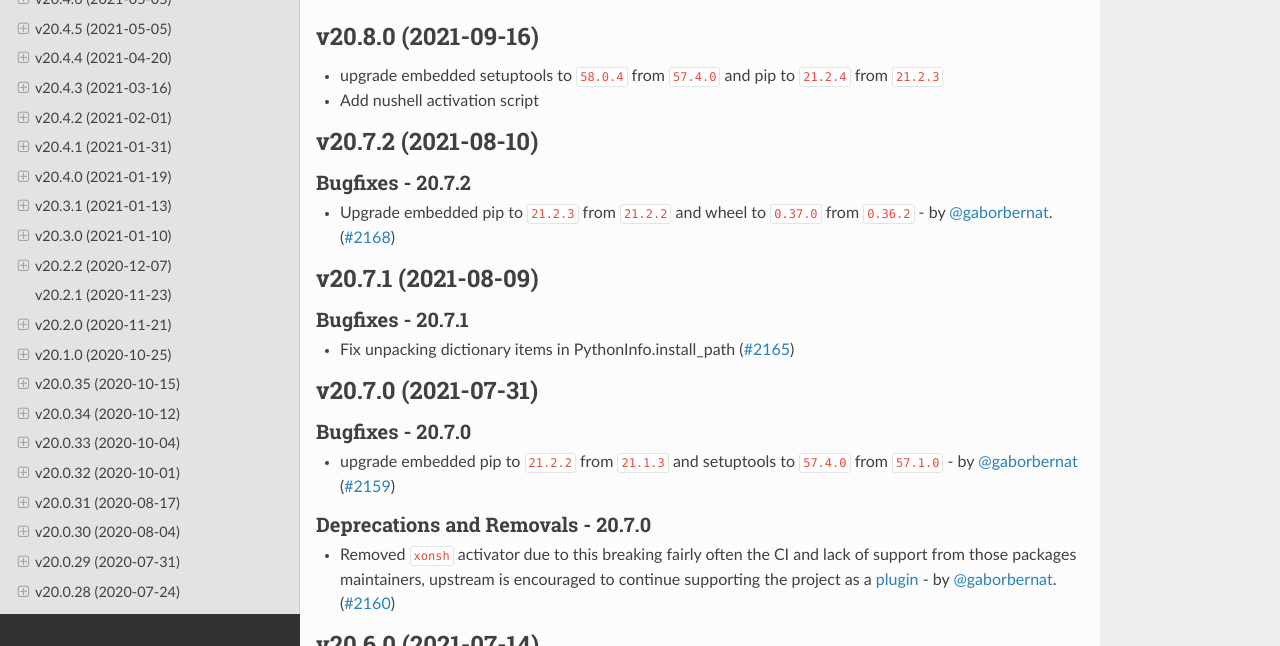
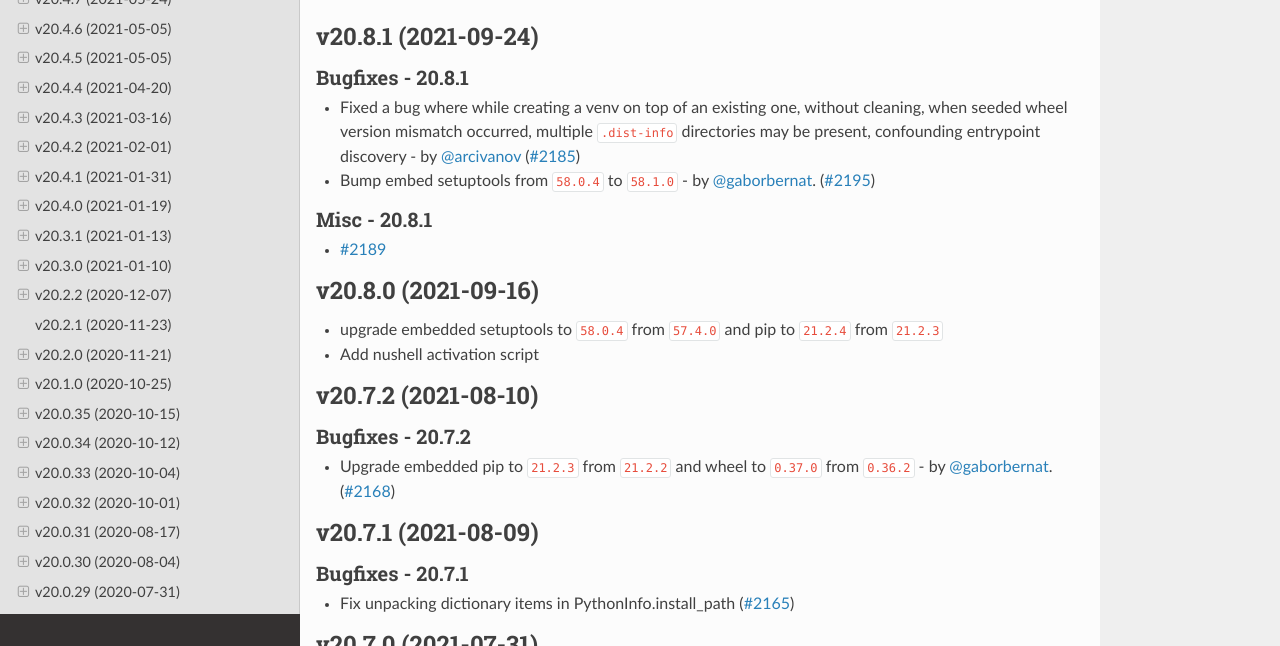
Before and after one commit to pypa/virtualenv, a Sphinx documentation site: the page built from docs/changelog.rst, in a window 1280 px wide and 900 px high, cut to the strip 254-900 px from the top of the window. Built offline with Sphinx 7.4.7 and the Read the Docs theme 2.0.0, drawn with Linux system fonts in a browser that asks for light colours; pages that are not in the unit, such as notebooks, are missing from menus; the version number could not be read and is left out.

Commit message:
release 20.8.1

```diff
--- a/docs/changelog.rst
+++ b/docs/changelog.rst
@@ -4,6 +4,21 @@ Release History
 .. include:: _draft.rst
 
 .. towncrier release notes start
+
+v20.8.1 (2021-09-24)
+--------------------
+
+Bugfixes - 20.8.1
+~~~~~~~~~~~~~~~~~
+- Fixed a bug where while creating a venv on top of an existing one, without cleaning, when seeded
+  wheel version mismatch occurred, multiple ``.dist-info`` directories may be present, confounding entrypoint
+  discovery - by :user:`arcivanov` (`#2185 <https://github.com/pypa/virtualenv/issues/2185>`_)
+- Bump embed setuptools from ``58.0.4`` to ``58.1.0`` - by :user:`gaborbernat`. (`#2195 <https://github.com/pypa/virtualenv/issues/2195>`_)
+
+Misc - 20.8.1
+~~~~~~~~~~~~~
+- `#2189 <https://github.com/pypa/virtualenv/issues/2189>`_
+
 
 v20.8.0 (2021-09-16)
 --------------------
--- a/docs/changelog/2185.bugfix.rst
+++ /dev/null
@@ -1,3 +0,0 @@
-Fixed a bug where while creating a venv on top of an existing one, without cleaning, when seeded
-wheel version mismatch occurred, multiple ``.dist-info`` directories may be present, confounding entrypoint
-discovery - by :user:`arcivanov`
--- a/docs/changelog/2189.misc.rst
+++ /dev/null
@@ -1 +0,0 @@
-Fail early instead of creating a non-working env for Python 2 on Apple Silicon (M1) Macs.
--- a/docs/changelog/2195.bugfix.rst
+++ /dev/null
@@ -1 +0,0 @@
-Bump embed setuptools from ``58.0.4`` to ``58.1.0`` - by :user:`gaborbernat`.
```
